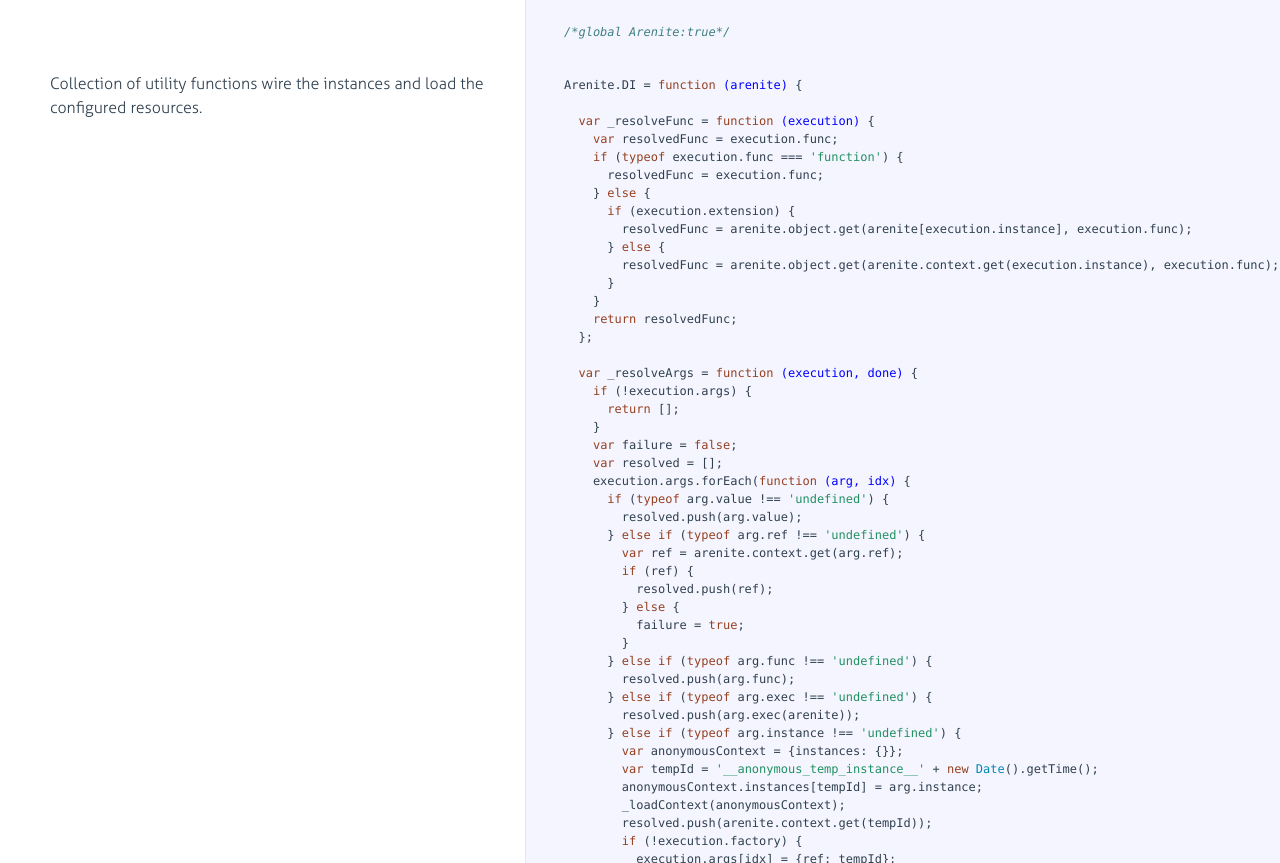
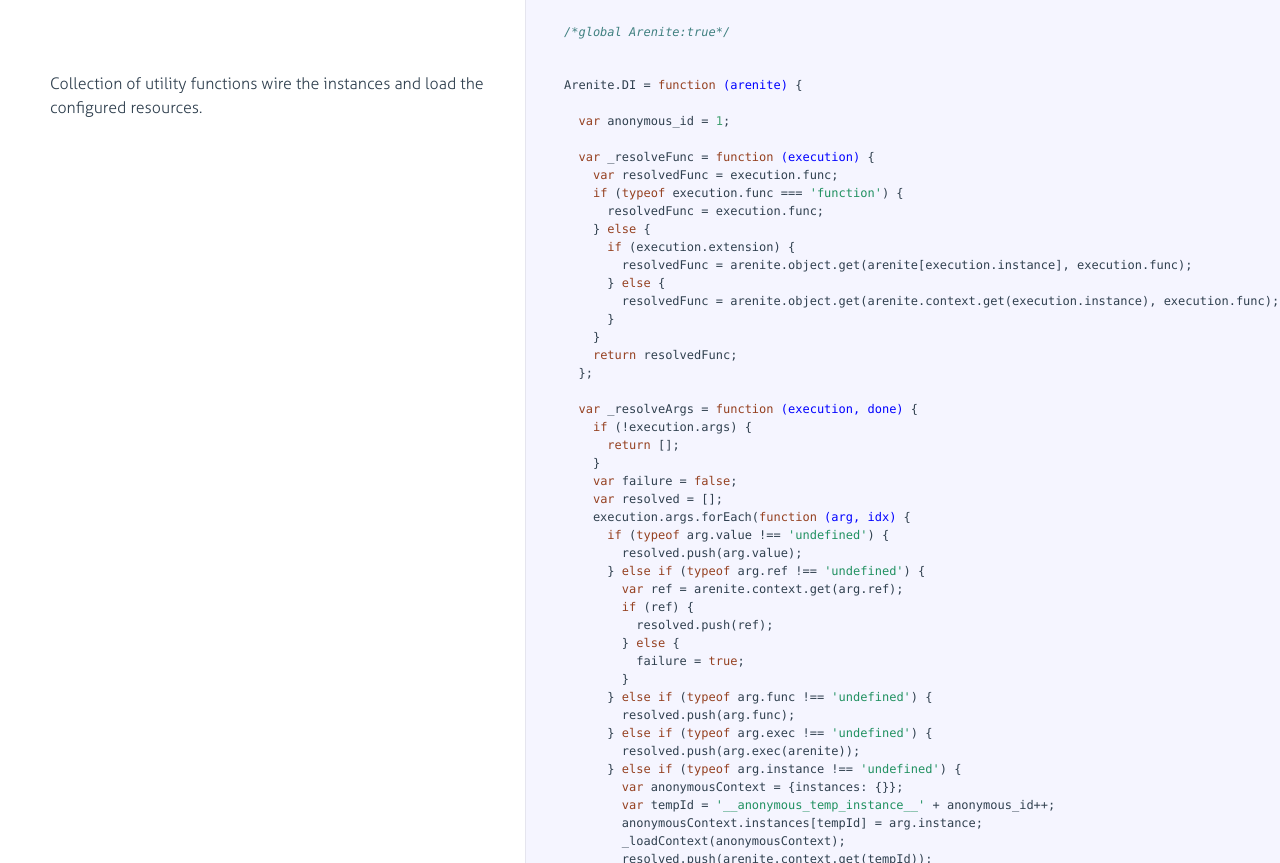
Before and after one commit to arenite/arenite, a website: page docs/di.html in a window 1280 px wide. Shown: the part 89-952 px from the top of the page. Drawn offline with Linux system fonts and the light colour scheme.

Commit message:
Changed the dynamic generation of anonymous ids to be a sequence instead of unix epoch
Fixes #1

```diff
--- a/docs/di.html
+++ b/docs/di.html
@@ -125,6 +125,8 @@
 
             <div class="content"><div class='highlight'><pre>Arenite.DI = <span class="hljs-function"><span class="hljs-keyword">function</span> <span class="hljs-params">(arenite)</span> </span>{
 
+  <span class="hljs-keyword">var</span> anonymous_id = <span class="hljs-number">1</span>;
+
   <span class="hljs-keyword">var</span> _resolveFunc = <span class="hljs-function"><span class="hljs-keyword">function</span> <span class="hljs-params">(execution)</span> </span>{
     <span class="hljs-keyword">var</span> resolvedFunc = execution.func;
     <span class="hljs-keyword">if</span> (<span class="hljs-keyword">typeof</span> execution.func === <span class="hljs-string">'function'</span>) {
@@ -161,7 +163,7 @@
         resolved.push(arg.exec(arenite));
       } <span class="hljs-keyword">else</span> <span class="hljs-keyword">if</span> (<span class="hljs-keyword">typeof</span> arg.instance !== <span class="hljs-string">'undefined'</span>) {
         <span class="hljs-keyword">var</span> anonymousContext = {instances: {}};
-        <span class="hljs-keyword">var</span> tempId = <span class="hljs-string">'__anonymous_temp_instance__'</span> + <span class="hljs-keyword">new</span> <span class="hljs-built_in">Date</span>().getTime();
+        <span class="hljs-keyword">var</span> tempId = <span class="hljs-string">'__anonymous_temp_instance__'</span> + anonymous_id++;
         anonymousContext.instances[tempId] = arg.instance;
         _loadContext(anonymousContext);
         resolved.push(arenite.context.get(tempId));
@@ -269,7 +271,7 @@
   };
 
   <span class="hljs-keyword">var</span> _loadContext = <span class="hljs-function"><span class="hljs-keyword">function</span> <span class="hljs-params">(context)</span> </span>{
-    <span class="hljs-keyword">if</span>(arenite.config.debug){
+    <span class="hljs-keyword">if</span> (arenite.config.debug) {
       <span class="hljs-built_in">window</span>.console.time(<span class="hljs-string">'Arenite context load'</span>);
     }
     <span class="hljs-keyword">if</span> (context) {</pre></div></div>
@@ -288,7 +290,7 @@
             </div>
 
             <div class="content"><div class='highlight'><pre>      <span class="hljs-keyword">var</span> wireLatch = arenite.async.latch(<span class="hljs-number">1</span>, <span class="hljs-function"><span class="hljs-keyword">function</span> <span class="hljs-params">()</span> </span>{
-        <span class="hljs-keyword">if</span>(arenite.config.debug){
+        <span class="hljs-keyword">if</span> (arenite.config.debug) {
           <span class="hljs-built_in">window</span>.console.timeEnd(<span class="hljs-string">'Arenite context load'</span>);
         }
         _start(context.start);
--- a/js/core.js
+++ b/js/core.js
@@ -1,5 +1,5 @@
 /*!
- * Arenite JavaScript Library v1.0.0
+ * Arenite JavaScript Library v1.0.1
  * https://github.com/lcavadas/arenite
  *
  * Copyright 2014, Luís Serralheiro
--- a/package.json
+++ b/package.json
@@ -1,6 +1,6 @@
 {
   "name": "gulp-arenite-src",
-  "version": "1.0.0",
+  "version": "1.0.1",
   "description": "Inversion of Control / Dependency Injection Library",
   "repository": "git://github.com/lcavadas/arenite",
   "author": {
```
Also changed, not shown: docs/core.html (+1 -1 lines), js/di.js (+5 -3 lines), build/arenite.js, build/arenite.min.js.
